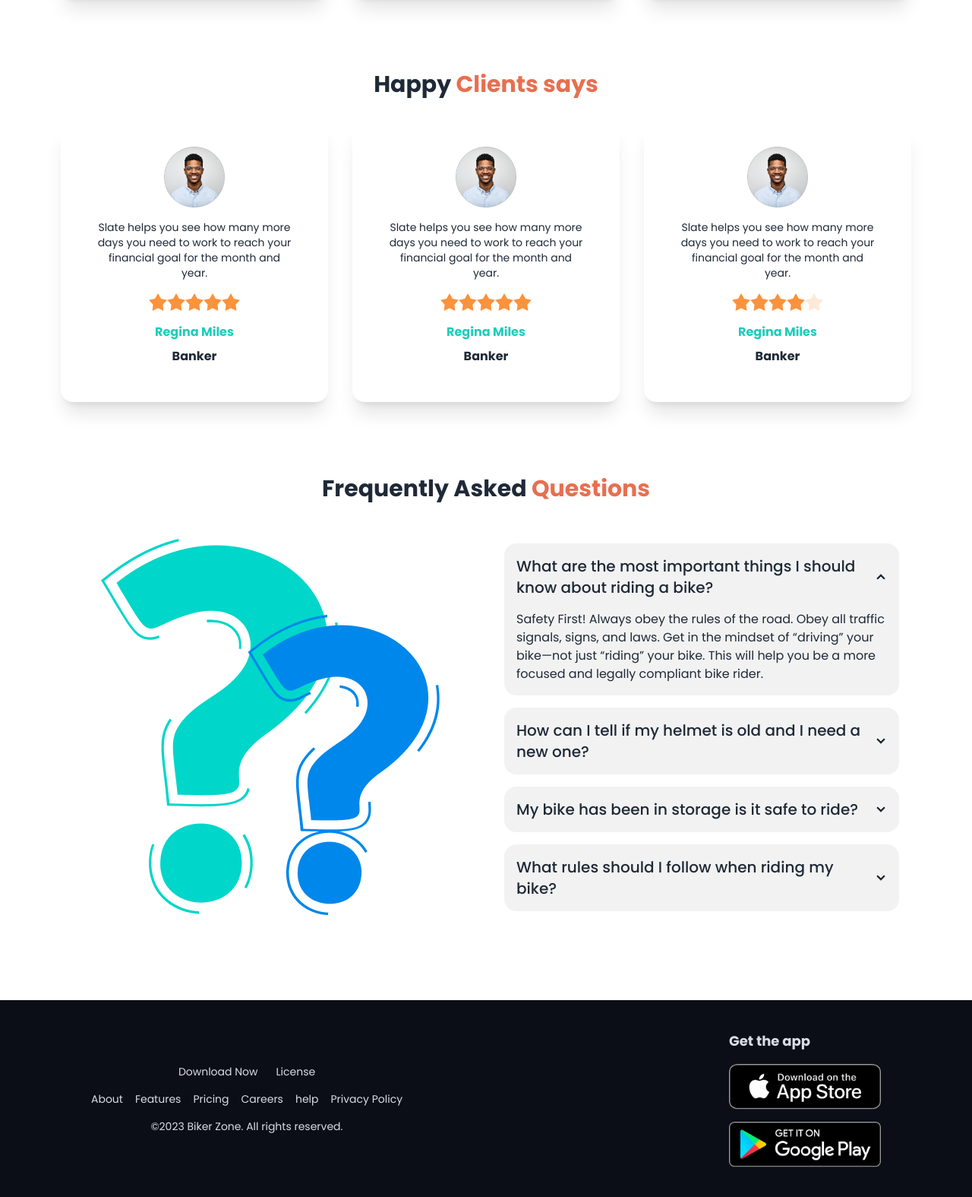
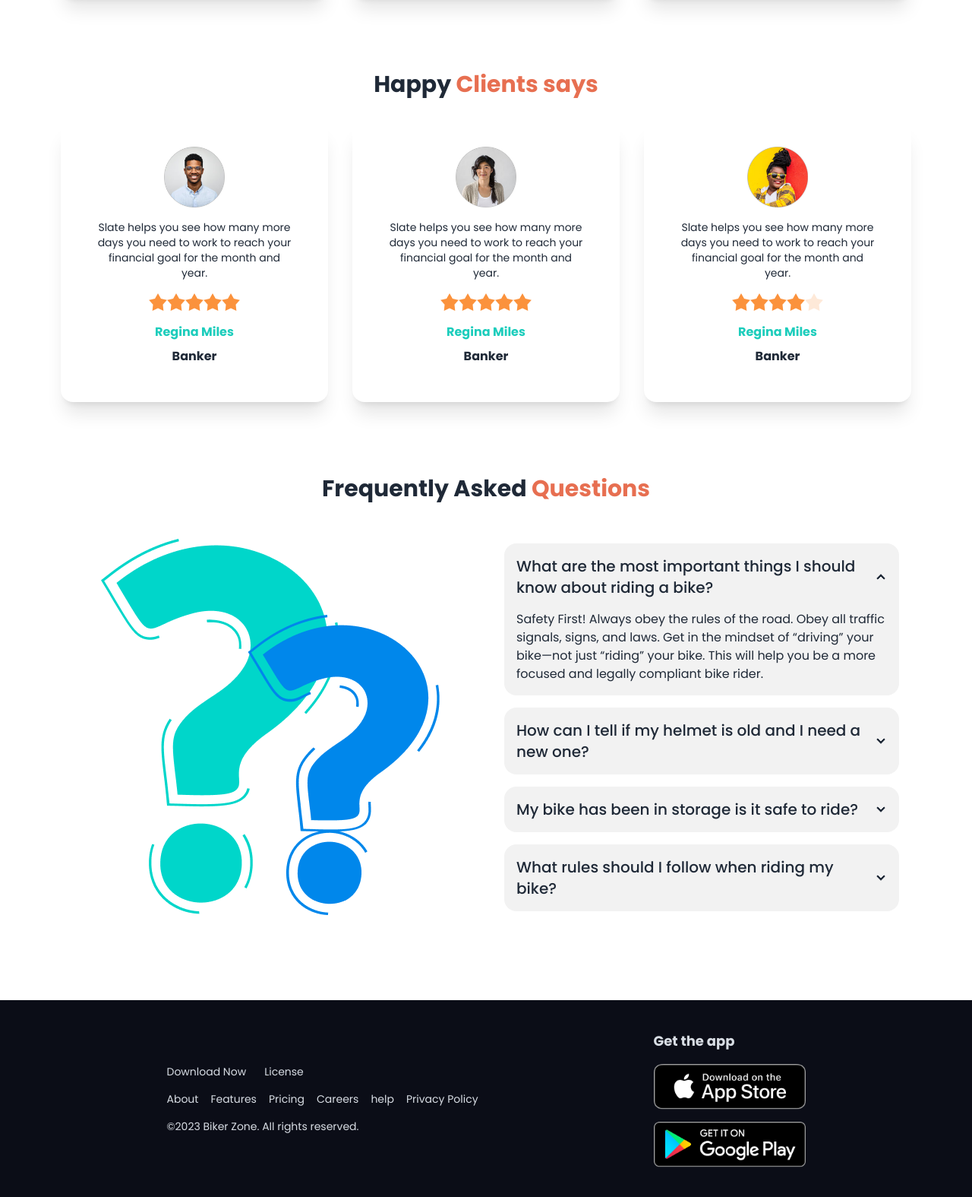
Before and after one commit to Ashik-Himel/biker-zone, a website: page index.html in a window 1280 px wide. Shown: the part 1781-3356 px from the top of the page at 76% size. Drawn offline with Linux system fonts and the light colour scheme.

Commit message:
revision added

```diff
--- a/index.html
+++ b/index.html
@@ -54,8 +54,8 @@
                 </div>
               </div>
               <div class="absolute flex justify-between transform -translate-y-1/2 left-0 right-0 top-1/2">
-                <a href="#slide3" class="text-3xl">❮</a>
-                <a href="#slide2" class="text-3xl">❯</a>
+                <a href="#slide1" class="text-3xl">❮</a>
+                <a href="#slide1" class="text-3xl">❯</a>
               </div>
             </div>
           </div>
@@ -93,7 +93,7 @@
     <!-- News Section -->
     <section class="pt-24">
       <div class="container">
-        <h2 class="text-3xl font-bold text-center mb-2">Featured Bikes In This Year</h2>
+        <h2 class="text-3xl font-bold text-center mb-2">Latest News</h2>
         <div class="grid grid-cols-1 gap-8 mt-8 md:grid-cols-2 lg:grid-cols-3">
           <div class="card bg-base-100 shadow-xl max-w-[400px] mx-auto">
             <figure><img src="./images/latest1.png" alt="Bike" /></figure>
@@ -150,7 +150,7 @@
             </div>
           </div>
           <div class="card card-compact max-w-[24rem] mx-auto bg-base-100 shadow-xl p-8 text-center">
-            <figure><img src="./images/user-1.png" alt="User" class="w-20" /></figure>
+            <figure><img src="./images/user-2.png" alt="User" class="w-20" /></figure>
             <div class="card-body">
               <p>Slate helps you see how many more days you need to work to reach your financial goal for the month and year.</p>
               <div class="rating mx-auto mt-2">
@@ -165,7 +165,7 @@
             </div>
           </div>
           <div class="card card-compact max-w-[24rem] mx-auto bg-base-100 shadow-xl p-8 text-center">
-            <figure><img src="./images/user-1.png" alt="User" class="w-20" /></figure>
+            <figure><img src="./images/user-3.png" alt="User" class="w-20" /></figure>
             <div class="card-body">
               <p>Slate helps you see how many more days you need to work to reach your financial goal for the month and year.</p>
               <div class="rating mx-auto mt-2">
@@ -238,13 +238,13 @@
 
   <!-- Footer Section -->
   <footer class="footer p-10 text-neutral-content bg-footer-bg mt-24">
-    <div class="container flex justify-between items-center flex-col lg:flex-row gap-8 text-center lg:text-left">
+    <div class="container flex justify-around items-center flex-col lg:flex-row gap-8 text-center lg:text-left">
       <div>
-        <ul class="flex gap-6 justify-center">
+        <ul class="flex gap-6 justify-center lg:justify-start">
           <li>Download Now</li>
           <li>License</li>
         </ul>
-        <ul class="flex gap-4 mt-4 flex-wrap justify-center">
+        <ul class="flex gap-4 mt-4 flex-wrap justify-center lg:justify-start">
           <li>About</li>
           <li>Features</li>
           <li>Pricing</li>
@@ -252,7 +252,7 @@
           <li>help</li>
           <li>Privacy Policy</li>
         </ul>
-        <p class="mt-4 text-center">&copy;2023 Biker Zone. All rights reserved.</p>
+        <p class="mt-4 text-center lg:text-left">&copy;2023 Biker Zone. All rights reserved.</p>
       </div>
       <div class="space-y-4">
         <span class="text-lg font-bold">Get the app</span>
```
Also changed, not shown: css/style.css.
